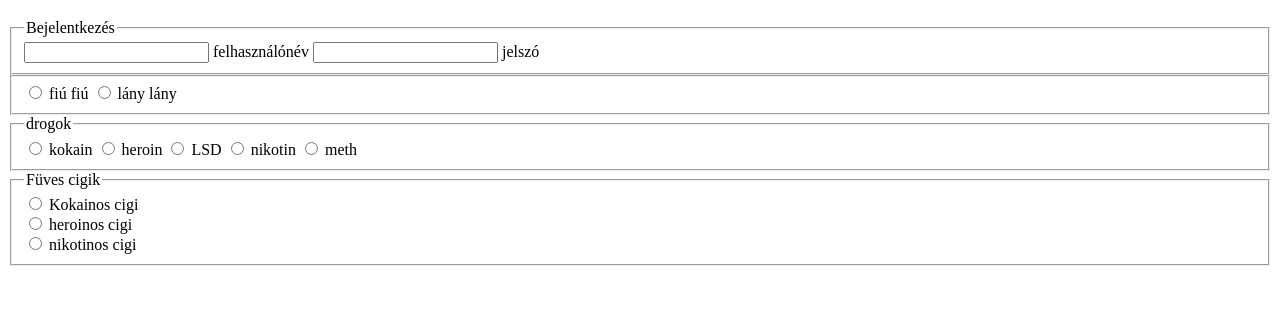
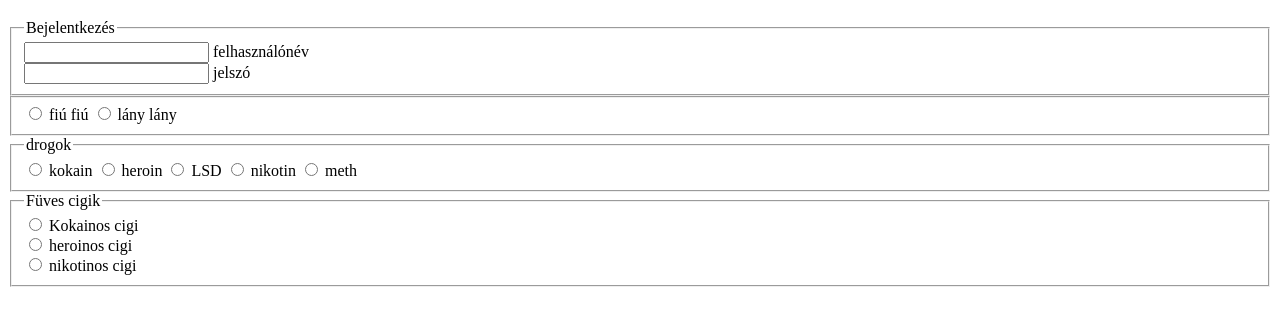
Before and after one commit to Voronamate/web, a plain HTML site: page urlap.html in a window 1280 px wide. Shown: the part 61-386 px from the top of the page. Drawn offline with Linux system fonts and the light colour scheme.

Commit message:
gyakorlas

```diff
--- a/urlap.html
+++ b/urlap.html
@@ -15,9 +15,9 @@
             <legend>Bejelentkezés</legend>
 
             <input type='text'>
-            <label for="p1">felhasználónév</label>
+            <label for="p1">felhasználónév</label> <br>
             <input type='password'>
-            <label for="p2">jelszó</label>
+            <label for="p2">jelszó</label> <br>
 
         </fieldset>
 
```
